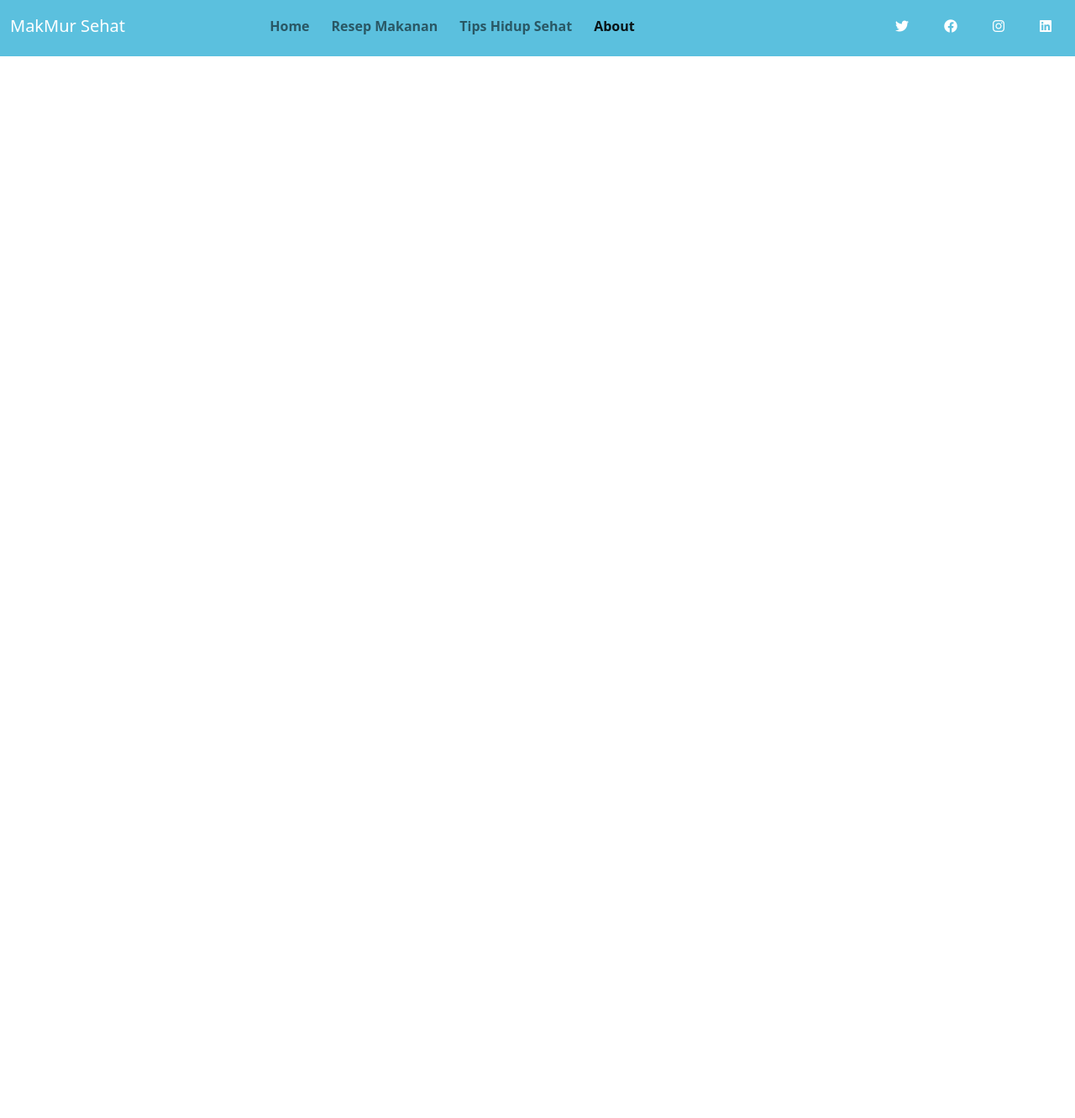
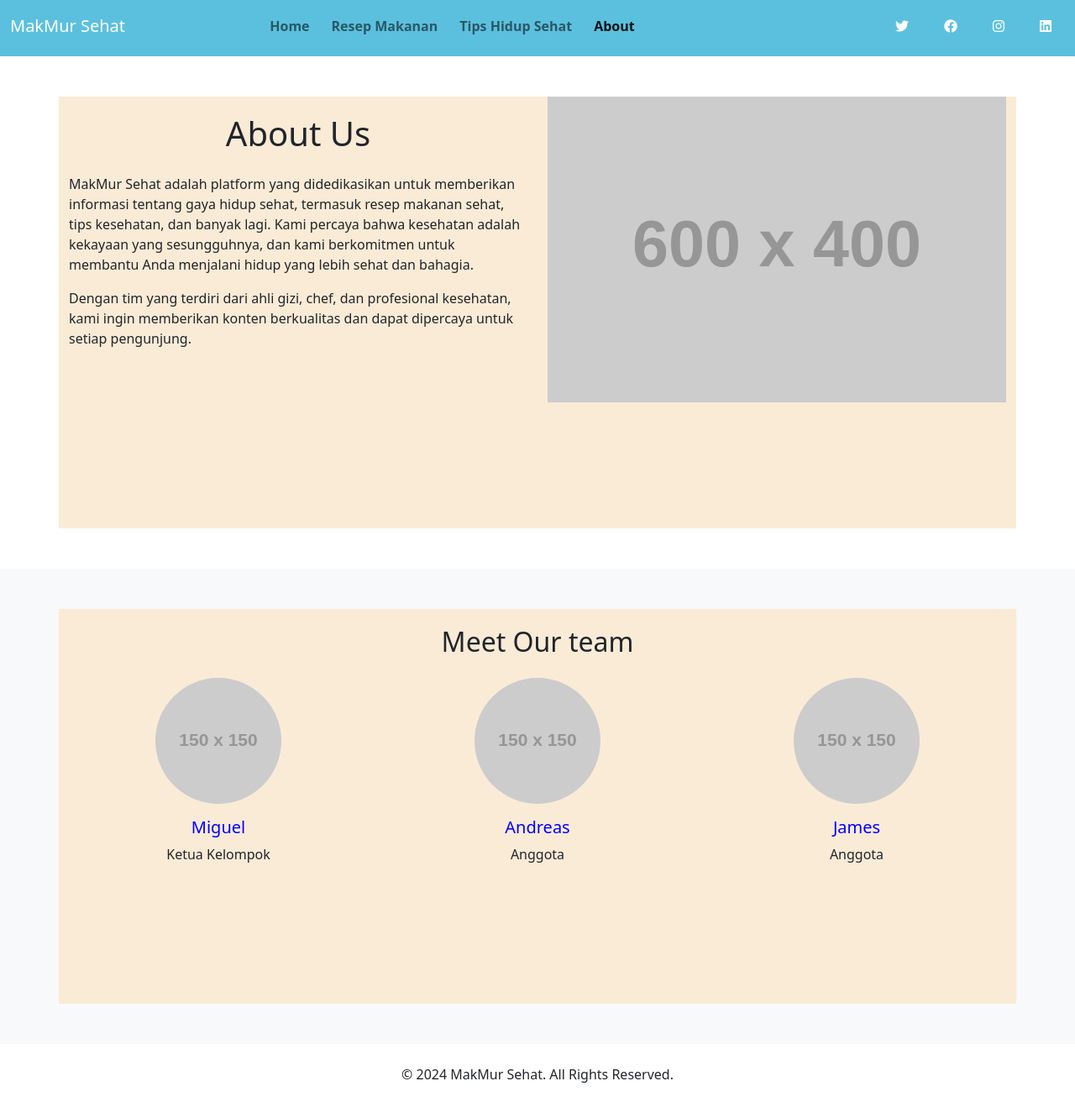
Before and after one commit to miguelvalentino/UTS_frontend_11, a plain HTML site: page about.html in a window 1280 px wide. Shown: the part 5-1336 px from the top of the page at 84% size. Before the commit the page ends 800 px from the top, so only its background shows below. Drawn offline with nearby package versions, Linux system fonts and the light colour scheme; placeholder pictures from the web are drawn by us.

Commit message:
about us update

```diff
--- a/about.html
+++ b/about.html
@@ -1,16 +1,15 @@
-<html>
+<!DOCTYPE html>
+<html lang="en">
 <head>
     <meta charset="UTF-8">
     <meta name="viewport" content="width=device-width, initial-scale=1.0">
+    <title>About Us - MakMur Sehat</title>
     <link rel="stylesheet" href="https://cdnjs.cloudflare.com/ajax/libs/font-awesome/6.0.0-beta3/css/all.min.css">
     <link href="https://cdn.jsdelivr.net/npm/bootstrap@5.0.2/dist/css/bootstrap.min.css" rel="stylesheet" integrity="sha384-EVSTQN3/azprG1Anm3QDgpJLIm9Nao0Yz1ztcQTwFspd3yD65VohhpuuCOmLASjC" crossorigin="anonymous">
-
     <link rel="stylesheet" href="style.css">
 </head>
 <body>
-        <script src="https://cdn.jsdelivr.net/npm/@popperjs/core@2.9.2/dist/umd/popper.min.js" integrity="sha384-IQsoLXl5PILFhosVNubq5LC7Qb9DXgDA9i+tQ8Zj3iwWAwPtgFTxbJ8NT4GN1R8p" crossorigin="anonymous"></script>
-        <script src="https://cdn.jsdelivr.net/npm/bootstrap@5.0.2/dist/js/bootstrap.min.js" integrity="sha384-cVKIPhGWiC2Al4u+LWgxfKTRIcfu0JTxR+EQDz/bgldoEyl4H0zUF0QKbrJ0EcQF" crossorigin="anonymous"></script>
-
+    <!-- Navbar -->
     <nav class="navbar navbar-expand-lg navbar-light">
         <div class="container-fluid">
             <a class="navbar-brand text-white" href="#">MakMur Sehat</a>
@@ -20,12 +19,11 @@
 
             <div class="collapse navbar-collapse" id="navbarNavAltMarkup">
                 <div class="navbar-nav mx-auto">
-                  <a class="nav-link " href="index.html">Home</a>
+                    <a class="nav-link" href="index.html">Home</a>
                     <a class="nav-link" href="resep.html">Resep Makanan</a>
                     <a class="nav-link" href="tips.html">Tips Hidup Sehat</a>
                     <a class="nav-link active" aria-current="page" href="about.html">About</a>
                 </div>
-
                 <div class="navbar-nav ms-auto">
                     <a href="https://x.com/" class="nav-link"><i class="fab fa-twitter"></i></a>
                     <a href="https://www.facebook.com/" class="nav-link"><i class="fab fa-facebook"></i></a>
@@ -35,5 +33,55 @@
             </div>
         </div>
     </nav>
+
+    <!-- About Section -->
+    <section class="container my-5">
+        <div class="row">
+            <div class="col-lg-6">
+                <h1 class="mb-4">About Us</h1>
+                <p>
+                    MakMur Sehat adalah platform yang didedikasikan untuk memberikan informasi tentang gaya hidup sehat, termasuk resep makanan sehat, tips kesehatan, dan banyak lagi. Kami percaya bahwa kesehatan adalah kekayaan yang sesungguhnya, dan kami berkomitmen untuk membantu Anda menjalani hidup yang lebih sehat dan bahagia.
+                </p>
+                <p>
+                    Dengan tim yang terdiri dari ahli gizi, chef, dan profesional kesehatan, kami ingin memberikan konten berkualitas dan dapat dipercaya untuk setiap pengunjung.
+                </p>
+            </div>
+            <div class="col-lg-6">
+                <img src="https://via.placeholder.com/600x400" class="img-fluid" alt="Healthy lifestyle image">
+            </div>
+        </div>
+    </section>
+
+    <!-- Team Section -->
+    <section class="bg-light py-5">
+        <div class="container">
+            <h2 class="text-center mb-4">Meet Our team</h2>
+            <div class="row text-center">
+                <div class="col-md-4">
+                    <img src="https://via.placeholder.com/150" class="rounded-circle mb-3" alt="Miguel" width="150">
+                    <h5>Miguel</h5>
+                    <p>Ketua Kelompok</p>
+                </div>
+                <div class="col-md-4">
+                    <img src="https://via.placeholder.com/150" class="rounded-circle mb-3" alt="Andreas" width="150">
+                    <h5>Andreas</h5>
+                    <p>Anggota</p>
+                </div>
+                <div class="col-md-4">
+                    <img src="https://via.placeholder.com/150" class="rounded-circle mb-3" alt="James" width="150">
+                    <h5>James</h5>
+                    <p>Anggota</p>
+                </div>
+            </div>
+        </div>
+    </section>
+
+    <!-- Footer -->
+    <footer class="text-center py-4">
+        <p>&copy; 2024 MakMur Sehat. All Rights Reserved.</p>
+    </footer>
+
+    <script src="https://cdn.jsdelivr.net/npm/@popperjs/core@2.9.2/dist/umd/popper.min.js" integrity="sha384-IQsoLXl5PILFhosVNubq5LC7Qb9DXgDA9i+tQ8Zj3iwWAwPtgFTxbJ8NT4GN1R8p" crossorigin="anonymous"></script>
+    <script src="https://cdn.jsdelivr.net/npm/bootstrap@5.0.2/dist/js/bootstrap.min.js" integrity="sha384-cVKIPhGWiC2Al4u+LWgxfKTRIcfu0JTxR+EQDz/bgldoEyl4H0zUF0QKbrJ0EcQF" crossorigin="anonymous"></script>
 </body>
 </html>
```
Lines whose indentation alone changed are shown as unchanged.
